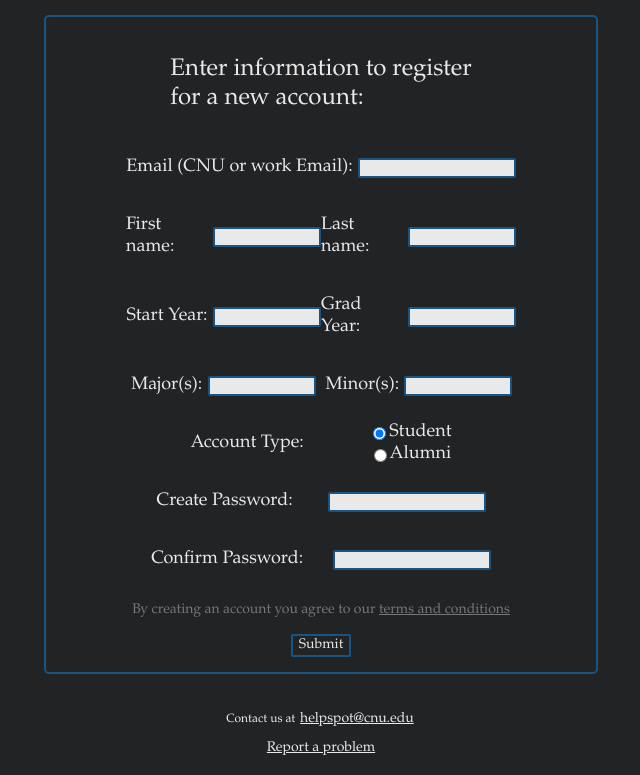
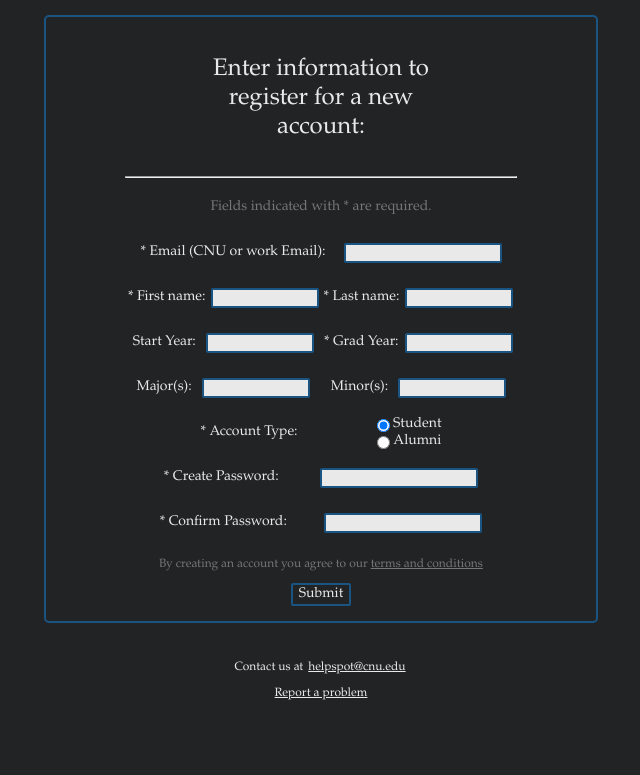
Before and after one commit to lukecotnoir/CPSC351-group1, a PHP site: page /Sign_up.php in a window 1280 px wide. Shown: the part 94-869 px from the top of the page, without its empty margins (319-959 px from the left). After the commit the page ends 794 px from the top, so only its background shows below. Run offline with PHP 8.4, Linux system fonts and the light colour scheme.

Commit message:
sign up page works now.

```diff
--- a/DB_tables.sql
+++ b/DB_tables.sql
@@ -10,7 +10,7 @@ CREATE TABLE IF NOT EXISTS `Accounts` (
   `Email` VARCHAR(45) NULL,
   `Acctype` VARCHAR(45) NULL,
   `Major` VARCHAR(45) NULL,
-  `Minor(s)` VARCHAR(45) NULL,
+  `Minors` VARCHAR(45) NULL,
   `Employer` VARCHAR(45) NULL,
   `JobTitle` VARCHAR(45) NULL,
   `Password` VARCHAR(45) NOT NULL,
--- a/Login.php
+++ b/Login.php
@@ -6,6 +6,7 @@ include_once(realpath(TEMPLATES_PATH . "/header.php"));
 <div class=login-form>
     <form action="Login.php" method="post">
         <div class="title"><p>Enter your login information here:</p></div>
+        <hr style="width: 75%">
         <div class="username">
             <p>Email:&nbsp</p>
             <div class=text-box><input type="text" name="uname"></div>
@@ -17,7 +18,7 @@ include_once(realpath(TEMPLATES_PATH . "/header.php"));
         <div class="show-password"><input type="checkbox" onclick="myFunction()"><p style="font-size: 14px">Show Password</p></div>
         <script>
           function myFunction() {
-            var x = document.getElementById("password");
+             var x = document.getElementById("password");
             if (x.type === "password") {
               x.type = "text";
             } else {
--- a/Sign_up.php
+++ b/Sign_up.php
@@ -5,18 +5,20 @@ include_once(realpath(TEMPLATES_PATH . "/header.php"));
 <link href=public_html/css/sign_up-styling.css rel="stylesheet">
 <div class=login-form>
     <form action="Sign_up.php" method="post">
-        <div class="title"><p>Enter information to register <br>for a new account:</p></div>
+        <div class="title"><p>Enter information to register for a new account:</p></div>
+        <hr style="width: 75%">
+        <p style="color: var(--text-gray)">Fields indicated with * are required.</p>
         <div class="line">
-            <p>Email (CNU or work Email):&nbsp</p>
+            <p>* Email (CNU or work Email):&nbsp</p>
             <div class="text-box"><input type="text" name="email"></div>
         </div>
         <div class="two-items">
             <div class="line">
-                <p>First name:&nbsp</p>
+                <p>* First name:&nbsp</p>
                 <div class="text-box"><input type="text" name="fName"></div>
             </div>
             <div class="line">
-                <p>Last name:&nbsp</p>
+                <p>* Last name:&nbsp</p>
                 <div class="text-box"><input type="text" name="lName"></div>
             </div>
         </div>
@@ -26,7 +28,7 @@ include_once(realpath(TEMPLATES_PATH . "/header.php"));
                 <div class="text-box"><input type="text" name="startYr"></div>
             </div>
             <div class="line">
-                <p>Grad Year:&nbsp</p>
+                <p>* Grad Year:&nbsp</p>
                 <div class="text-box"><input type="text" name="gradYr"></div>
             </div>
         </div>
@@ -41,7 +43,7 @@ include_once(realpath(TEMPLATES_PATH . "/header.php"));
             </div>
         </div>
         <div class="line">
-            <p>Account Type:</p>
+            <p>* Account Type:</p>
             <div class="accSelect">
                 <div class="acctype">
                     <input type="radio" id="student" name="acctype" value="Student" onclick="studentAlumni()" checked="checked">
@@ -74,15 +76,92 @@ include_once(realpath(TEMPLATES_PATH . "/header.php"));
         }
         </script>
         <div class="line">
-            <p>Create Password:&nbsp</p>
+            <p>* Create Password:&nbsp</p>
             <div class=text-box><input type="text" name="pword"></div>
         </div>
         <div class="line">
-            <p>Confirm Password:&nbsp</p>
-            <div class=text-box><input type="text" name="pword"></div>
+            <p>* Confirm Password:&nbsp</p>
+            <div class=text-box><input type="text" name="confirm_pword"></div>
         </div>
         <div class="terms"><p>By creating an account you agree to our <a href="Sign_up.php">terms and conditions</a></p></div>
         <div class=button><input type="submit" name="submit"></div>
+<?php
+include_once(realpath("resources/connection.php"));
+if ($_SERVER["REQUEST_METHOD"] == "POST") {
+    $input_error_flag = true;
+
+    $form_filter = array(
+        'fName'    => FILTER_UNSAFE_RAW,
+        'lName'    => FILTER_UNSAFE_RAW,
+        'email'    => FILTER_SANITIZE_EMAIL,
+        'startYr'  => FILTER_SANITIZE_NUMBER_INT,
+        'gradYr'   => FILTER_SANITIZE_NUMBER_INT,
+        'major'    => FILTER_UNSAFE_RAW,
+        'minor'    => FILTER_UNSAFE_RAW,
+        'acctype'  => FILTER_UNSAFE_RAW,
+        'empl'     => FILTER_UNSAFE_RAW,
+        'job'      => FILTER_UNSAFE_RAW,
+        'pword'    => FILTER_UNSAFE_RAW,
+        'confirm_pword' => FILTER_UNSAFE_RAW,
+    );
+
+    $optional_fields = array(
+        'startYr' => "",
+        'major'   => "",
+        'minor'   => "",
+        'empl'    => "",
+        'job'     => "",
+    );
+
+    $error_description = array(
+        'fName' => "Missing required First Name",
+        'lName' => "Missing required Last Name",
+        'email' => "Missing or invalid Email",
+        'gradYr' => "Missing or invalid grad year",
+        'acctype' => "Missing account type",
+        'pword' => "Missing password or passwords don't match",
+        'confirm_pword' => "Missing password",
+    );
+
+    $form_data = filter_input_array(INPUT_POST, $form_filter);
+    foreach($form_data as $form_input => $value){
+        if($form_input == 'pword') {
+            if($_POST['pword'] !== $_POST['confirm_pword']){
+                $invalid_inputs[] = $form_input;
+            }
+        }
+        elseif($value === FALSE || $value === NULL || $value == ""){
+            if(!(array_key_exists($form_input, $optional_fields) && $value == "")){
+                $invalid_inputs[] = $form_input;
+            }
+        }
+    }
+    if(empty($invalid_inputs)){
+        $input_error_flag = false;
+    }
+    if ($input_error_flag){
+        foreach($invalid_inputs as $key => $form_input){
+            if(array_key_exists($form_input, $error_description)){
+                echo "<div class='line'><p>".$error_description[$form_input]."</p></div>";
+            }
+        }
+    }
+    else{
+        $sql = "SELECT * FROM Accounts where Email = '".$_POST['email']."'";
+        $result = $conn->query($sql);
+        if($result->num_rows > 0){
+            echo "<div class='line'><p>It looks like you already have an account. Go back to the login page to log in</p></div>";
+        }
+        else {
+            $sql = "INSERT INTO Accounts (UserID, FirstName, LastName, StartYear, GraduationYear, Email, Acctype, Major, Minors, Employer, JobTitle, Password)
+            VALUES (2, '".$_POST['fName']."', '".$_POST['lName']."', '".$_POST['startYr']."', '".$_POST['gradYr']."', '".$_POST['email']."', '".$_POST['acctype']."', '".$_POST['major']."', '".$_POST['minor']."', '".$_POST['empl']."', '".$_POST['job']."', '".$_POST['pword']."')";
+            $conn->query($sql);
+            echo "<div class='line'><p>Success!</p></div>";
+        }
+    }
+}
+?>
+
     </form>
 </div>
 <?php
--- a/public_html/css/login-styling.css
+++ b/public_html/css/login-styling.css
@@ -8,7 +8,7 @@ body {
     border-color: var(--bg-blue-primary);
     border-radius: 5px;
     font-family: Baskerville, "Baskerville Old Face", "Goudy Old Style", Garamond, "Times New Roman", serif;
-    max-width: fit-content;
+    max-width: 400px;
     margin: auto;
     margin-top: 15px;
 }
@@ -37,4 +37,6 @@ body {
 }
 .title {
     font-size: 24px;
+    text-align: center;
+    width: 50%;
 }
--- a/public_html/css/sign_up-styling.css
+++ b/public_html/css/sign_up-styling.css
@@ -18,7 +18,7 @@ body {
     align-items: center;
     justify-content: space-around;
     padding: 15px 15px;
-    font-size: 18px;
+    font-size: 14px;
     color: var(--text-primary);
 }
 .line, .two-items, .acctype {
@@ -45,12 +45,22 @@ body {
     justify-content: center;
 }
  .title {
-     font-size: 24px;
+    font-size: 24px;
+    width: 50%;
+    text-align: center;
+    margin-bottom: 2px;
  }
  .terms {
-     color: var(--text-gray);
+    color: var(--text-gray);
  }
  .terms, a{
-     color: var(--text-gray);
-     font-size: 14px;
+    color: var(--text-gray);
+    font-size: 12px;
  }
+ .show-password {
+    width: 110px;
+    display: flex;
+    flex-direction: row;
+    align-items: center;
+    justify-content: space-between;
+}
```
